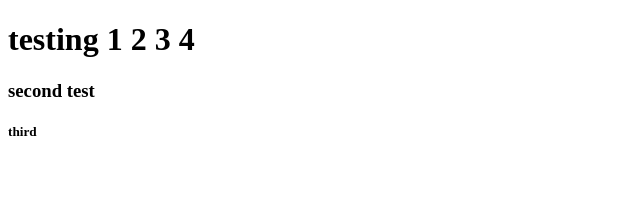
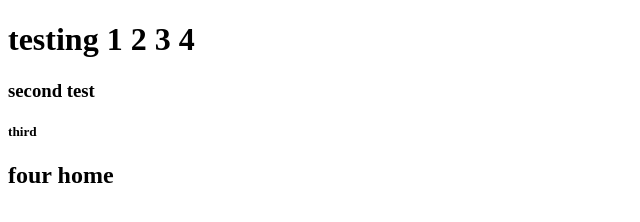
Before and after one commit to Bradcop1775/SE111_202340, a plain HTML site: page test.html in a window 1280 px wide. Shown: the whole page, without its empty margins (0-640 px from the left). Drawn offline with Linux system fonts and the light colour scheme.

Commit message:
test home

```diff
--- a/test.html
+++ b/test.html
@@ -10,5 +10,6 @@
     <h1>testing 1 2 3 4</h1>
     <h3>second test</h3>
     <h5>third</h5>
+    <h2>four home</h2>
 </body>
 </html>
```
